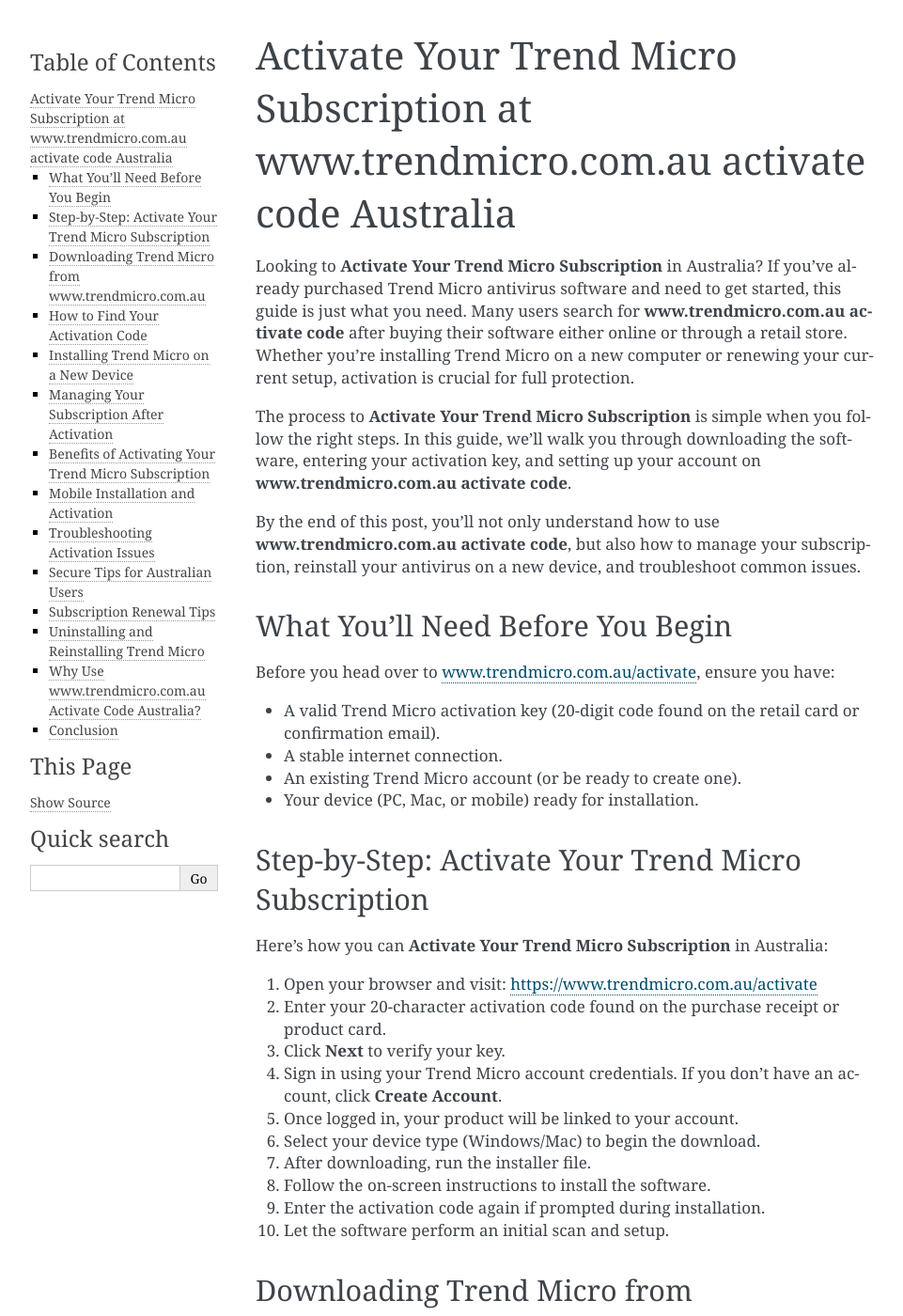
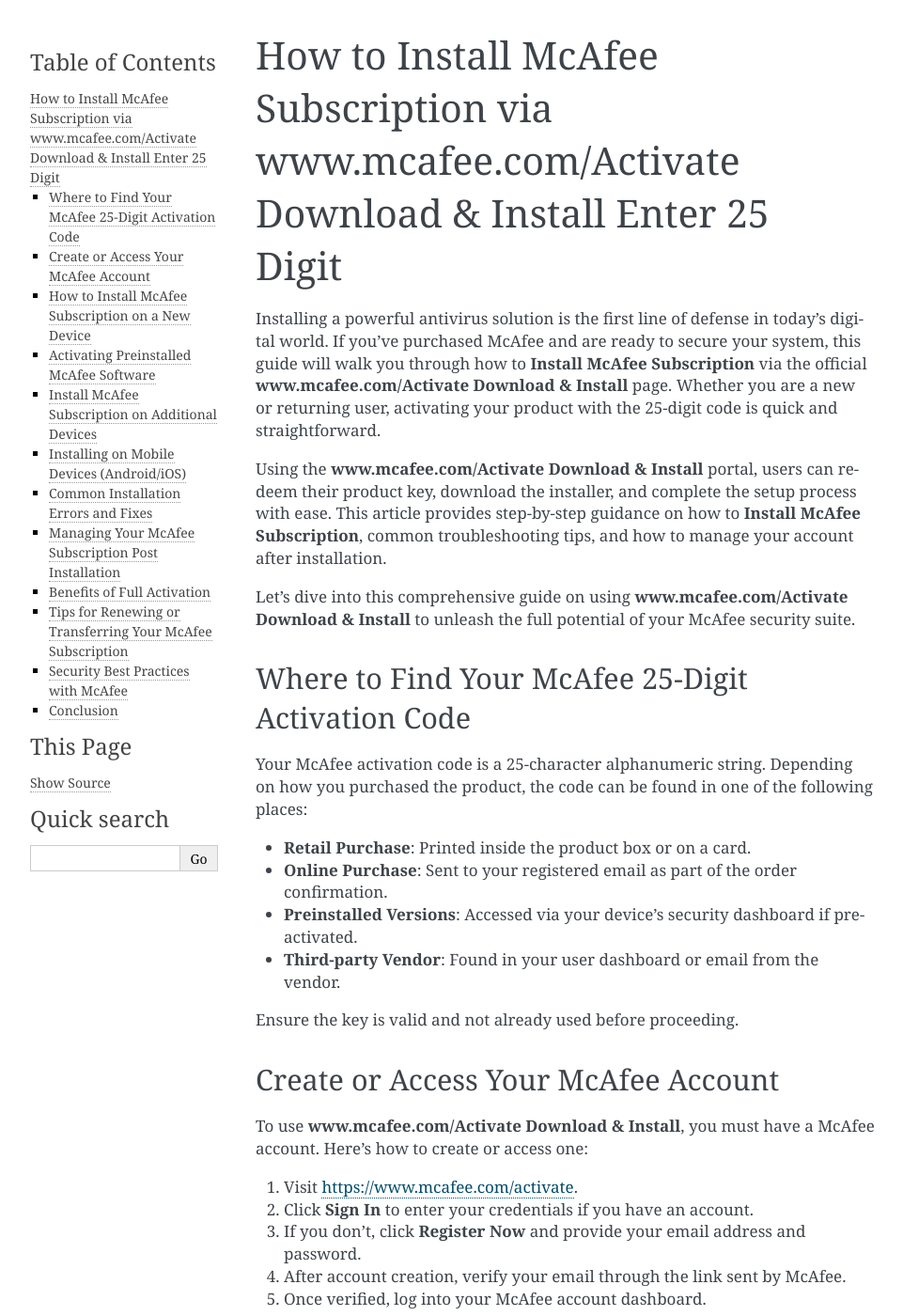
Before and after one commit to elizabethhoyt/VoiceOfNews, a Sphinx documentation site: the page built from docs/index.rst, in a window 1280 px wide and 1400 px high. Shown: the whole window at 94% size, without its empty margins (148-1109 px from the left). Built offline with Sphinx 7.4.7, drawn with Linux system fonts in a browser that asks for light colours; some of the changed text lies outside the part shown.

Commit message:
Update index.rst

```diff
--- a/docs/index.rst
+++ b/docs/index.rst
@@ -1,197 +1,153 @@
-Activate Your Trend Micro Subscription at www.trendmicro.com.au activate code Australia
-=========================================================================================
+How to Install McAfee Subscription via www.mcafee.com/Activate Download & Install Enter 25 Digit
+==================================================================================================
 
-Looking to **Activate Your Trend Micro Subscription** in Australia? If you've already purchased Trend Micro antivirus software and need to get started, this guide is just what you need. Many users search for **www.trendmicro.com.au activate code** after buying their software either online or through a retail store. Whether you're installing Trend Micro on a new computer or renewing your current setup, activation is crucial for full protection.
+Installing a powerful antivirus solution is the first line of defense in today's digital world. If you've purchased McAfee and are ready to secure your system, this guide will walk you through how to **Install McAfee Subscription** via the official **www.mcafee.com/Activate Download & Install** page. Whether you are a new or returning user, activating your product with the 25-digit code is quick and straightforward.
 
-The process to **Activate Your Trend Micro Subscription** is simple when you follow the right steps. In this guide, we’ll walk you through downloading the software, entering your activation key, and setting up your account on **www.trendmicro.com.au activate code**.
+Using the **www.mcafee.com/Activate Download & Install** portal, users can redeem their product key, download the installer, and complete the setup process with ease. This article provides step-by-step guidance on how to **Install McAfee Subscription**, common troubleshooting tips, and how to manage your account after installation.
 
-By the end of this post, you'll not only understand how to use **www.trendmicro.com.au activate code**, but also how to manage your subscription, reinstall your antivirus on a new device, and troubleshoot common issues.
+Let’s dive into this comprehensive guide on using **www.mcafee.com/Activate Download & Install** to unleash the full potential of your McAfee security suite.
 
-What You’ll Need Before You Begin
-----------------------------------
+Where to Find Your McAfee 25-Digit Activation Code
+--------------------------------------------------
 
-Before you head over to `www.trendmicro.com.au/activate <https://www.trendmicro.com.au/activate>`_, ensure you have:
+Your McAfee activation code is a 25-character alphanumeric string. Depending on how you purchased the product, the code can be found in one of the following places:
 
-- A valid Trend Micro activation key (20-digit code found on the retail card or confirmation email).
-- A stable internet connection.
-- An existing Trend Micro account (or be ready to create one).
-- Your device (PC, Mac, or mobile) ready for installation.
+- **Retail Purchase**: Printed inside the product box or on a card.
+- **Online Purchase**: Sent to your registered email as part of the order confirmation.
+- **Preinstalled Versions**: Accessed via your device’s security dashboard if pre-activated.
+- **Third-party Vendor**: Found in your user dashboard or email from the vendor.
 
-Step-by-Step: Activate Your Trend Micro Subscription
------------------------------------------------------
+Ensure the key is valid and not already used before proceeding.
 
-Here’s how you can **Activate Your Trend Micro Subscription** in Australia:
+Create or Access Your McAfee Account
+------------------------------------
 
-1. Open your browser and visit:
-   `https://www.trendmicro.com.au/activate <https://www.trendmicro.com.au/activate>`_
+To use **www.mcafee.com/Activate Download & Install**, you must have a McAfee account. Here's how to create or access one:
 
-2. Enter your 20-character activation code found on the purchase receipt or product card.
+1. Visit `https://www.mcafee.com/activate <https://www.mcafee.com/activate>`_.
+2. Click **Sign In** to enter your credentials if you have an account.
+3. If you don’t, click **Register Now** and provide your email address and password.
+4. After account creation, verify your email through the link sent by McAfee.
+5. Once verified, log into your McAfee account dashboard.
 
-3. Click **Next** to verify your key.
+This account will be the hub for managing all of your McAfee subscriptions and devices.
 
-4. Sign in using your Trend Micro account credentials. If you don't have an account, click **Create Account**.
+How to Install McAfee Subscription on a New Device
+--------------------------------------------------
 
-5. Once logged in, your product will be linked to your account.
+Here’s a step-by-step process to **Install McAfee Subscription** using your activation code:
 
-6. Select your device type (Windows/Mac) to begin the download.
+1. Open a web browser and go to
+   `https://www.mcafee.com/activate <https://www.mcafee.com/activate>`_.
+2. Sign in with your McAfee account.
+3. Enter your 25-digit activation code exactly as shown.
+4. Choose your product and click **Submit**.
+5. Once validated, you’ll be directed to the download page.
+6. Click **Download** to get the setup file.
+7. Run the downloaded file and allow the installer to make changes to your system.
+8. Follow the on-screen instructions to complete installation.
+9. Accept the License Agreement and choose your desired settings.
+10. Finish setup, and McAfee will start its first scan automatically.
 
-7. After downloading, run the installer file.
+Activating Preinstalled McAfee Software
+----------------------------------------
 
-8. Follow the on-screen instructions to install the software.
+Some devices come with a trial version of McAfee. To activate it:
 
-9. Enter the activation code again if prompted during installation.
+1. Launch the McAfee software from your system tray or desktop.
+2. Click **Activate Now**.
+3. You will be prompted to log into your McAfee account.
+4. Enter your 25-digit activation key.
+5. The software will sync with your subscription and unlock full features.
 
-10. Let the software perform an initial scan and setup.
+This method skips downloading the installer if McAfee is already on your system.
 
-Downloading Trend Micro from www.trendmicro.com.au
----------------------------------------------------
+Install McAfee Subscription on Additional Devices
+--------------------------------------------------
 
-Using the official Australian site ensures regional accuracy in license validation. Always use the secure link:
-`https://www.trendmicro.com.au/activate <https://www.trendmicro.com.au/activate>`_
+If your subscription allows multiple devices, follow these steps:
 
-Avoid third-party websites that might distribute outdated or fake software packages.
+1. Log in to
+   `https://home.mcafee.com <https://home.mcafee.com>`_.
+2. Navigate to **My Devices** tab.
+3. Click **Add a Device**.
+4. Choose your platform: Windows, Mac, Android, or iOS.
+5. Click **Send Link** or download directly onto the other device.
+6. Run the installer and sign in to complete activation.
 
-How to Find Your Activation Code
---------------------------------
+This allows seamless multi-device protection under one account.
 
-Your Trend Micro activation key is usually located:
-
-- In your purchase confirmation email if bought online.
-- On the back of your product card if bought from a retail store.
-- Inside the CD case or product box.
-
-If you've lost it, sign in at
-`https://account.trendmicro.com <https://account.trendmicro.com>`_
-to view your registered keys under **Subscriptions**.
-
-Installing Trend Micro on a New Device
---------------------------------------
-
-Already activated but switching devices? Here’s how to reinstall:
-
-1. On your new device, visit
-   `https://www.trendmicro.com.au/activate <https://www.trendmicro.com.au/activate>`_
-
-2. Download the installer and run it.
-
-3. Log in to your Trend Micro account when prompted.
-
-4. Select your active subscription.
-
-5. Follow installation prompts and complete activation.
-
-Note: You may need to deactivate an older device to reuse the license.
-
-Managing Your Subscription After Activation
--------------------------------------------
-
-Once your Trend Micro software is activated, visit:
-`https://account.trendmicro.com <https://account.trendmicro.com>`_
-
-From your dashboard, you can:
-
-- Check how many devices your license covers.
-- Add or remove devices.
-- Renew or extend your subscription.
-- Change your account details.
-
-Benefits of Activating Your Trend Micro Subscription
------------------------------------------------------
-
-Why go through the effort to activate? Because full activation enables:
-
-- Real-time virus scanning.
-- Ransomware and malware protection.
-- Privacy protection on websites and apps.
-- System optimization tools.
-- Parental controls for families.
-
-Without activation, your software may run in trial mode with limited features.
-
-Mobile Installation and Activation
-----------------------------------
-
-Trend Micro also supports mobile devices:
-
-1. Download **Trend Micro Mobile Security** from the App Store or Google Play.
-
-2. Open the app and sign in using your Trend Micro account.
-
-3. Enter your 20-digit activation code when prompted.
-
-4. Allow the app required permissions.
-
-5. Start your mobile protection immediately.
-
-Troubleshooting Activation Issues
----------------------------------
-
-Some users encounter problems during activation. Here’s how to resolve them:
-
-- **Invalid Code**: Make sure there are no typos or extra spaces.
-- **Expired License**: Check your subscription’s expiration date.
-- **Already in Use**: If the license is used on maximum devices, deactivate one via your account dashboard.
-- **Connection Errors**: Disable firewall temporarily and retry.
-
-If you need more help, visit:
-`https://helpcenter.trendmicro.com <https://helpcenter.trendmicro.com>`_
-
-Secure Tips for Australian Users
----------------------------------
-
-When using **www.trendmicro.com.au activate code**, follow these security practices:
-
-- Always install Trend Micro from official sources only.
-- Don’t share your activation code publicly.
-- Enable automatic updates for virus definitions.
-- Perform weekly system scans.
-- Back up your data regularly.
-
-Subscription Renewal Tips
---------------------------
-
-You’ll receive a reminder as your subscription nears expiration. To renew:
-
-1. Visit
-   `https://account.trendmicro.com <https://account.trendmicro.com>`_
-
-2. Go to **Subscriptions**.
-
-3. Click **Renew** and follow payment steps.
-
-You can also choose auto-renewal for continuous protection.
-
-Uninstalling and Reinstalling Trend Micro
+Installing on Mobile Devices (Android/iOS)
 ------------------------------------------
 
-Sometimes reinstalling helps resolve issues:
+Here’s how to secure your smartphone or tablet:
 
-1. Open **Control Panel** > **Programs and Features** (Windows) or **Applications** (Mac).
+1. Open Google Play Store or Apple App Store.
+2. Search for **McAfee Mobile Security**.
+3. Tap **Install** and open the app after installation.
+4. Sign in with your McAfee account credentials.
+5. The app will recognize your subscription and auto-activate.
+6. Grant necessary permissions and complete the setup.
+7. Enable anti-theft, app lock, and Wi-Fi scan for full protection.
 
-2. Locate and uninstall Trend Micro.
+Common Installation Errors and Fixes
+------------------------------------
 
-3. Reboot your system.
+Here are typical issues users may face and how to resolve them:
 
-4. Revisit
-   `https://www.trendmicro.com.au/activate <https://www.trendmicro.com.au/activate>`_
+- **Invalid Activation Code**: Recheck for typos; confirm you're on the right site.
+- **Download Won’t Start**: Disable other antivirus software temporarily.
+- **Installation Fails**: Ensure your OS meets McAfee's minimum requirements.
+- **Subscription Not Detected**: Make sure you’re logged into the correct account.
 
-5. Reinstall and enter your activation key.
+For persistent issues, visit
+`https://service.mcafee.com <https://service.mcafee.com>`_ for customer support.
 
-Why Use www.trendmicro.com.au Activate Code Australia?
---------------------------------------------------------
+Managing Your McAfee Subscription Post Installation
+----------------------------------------------------
 
-Using the regional URL ensures your product key works without licensing conflicts. The **www.trendmicro.com.au activate code** portal is optimized for:
+After you **Install McAfee Subscription**, it’s important to know how to manage your license:
 
-- Australian-based subscriptions.
-- Regional payment methods.
-- Fast product support from local teams.
+- Go to `https://home.mcafee.com <https://home.mcafee.com>`_ and log in.
+- Navigate to **My Account > Subscriptions**.
+- Here you can view start/end dates, upgrade options, and device limits.
+- You can also turn **Auto-Renewal** on or off based on preference.
+- Update billing info, download invoices, or extend your subscription.
+
+Benefits of Full Activation
+----------------------------
+
+When you activate using **www.mcafee.com/Activate Download & Install**, you unlock:
+
+- Real-time antivirus & anti-malware scanning.
+- Identity theft protection and secure VPN.
+- Parental controls for families.
+- Encrypted storage and file shredder tools.
+- Performance optimization for system speed.
+
+An activated product offers more than just virus scans—it delivers comprehensive security.
+
+Tips for Renewing or Transferring Your McAfee Subscription
+-----------------------------------------------------------
+
+- **Renewing**: Login to your account and choose **Renew Subscription** from the dashboard.
+- **Transferring**: Uninstall McAfee from your old device, and install it on your new one using the same steps.
+- **Changing Devices**: Ensure you remove the device from your McAfee account before adding a new one.
+
+Security Best Practices with McAfee
+------------------------------------
+
+1. Schedule weekly full system scans.
+2. Enable firewall and real-time protection settings.
+3. Use password manager and VPN included with premium plans.
+4. Regularly update your software to patch vulnerabilities.
+5. Monitor all connected devices from your dashboard.
 
 Conclusion
 ----------
 
-Activating Trend Micro through **www.trendmicro.com.au activate code** is quick, reliable, and essential for unlocking your subscription’s full potential. Whether you’re setting it up for the first time or reinstalling on a new device, this guide ensures a smooth process.
+Securing your devices with McAfee is a smart investment in your digital safety. By following the above steps, you can **Install McAfee Subscription** without stress and enjoy seamless protection. Using **www.mcafee.com/Activate Download & Install**, your antivirus can be up and running within minutes.
 
-Don’t wait to protect your personal or business devices—**Activate Your Trend Micro Subscription** today and enjoy peace of mind with award-winning cybersecurity software.
+Always keep your McAfee account credentials safe, monitor your devices, and renew your subscription on time for uninterrupted protection. Whether you're a home user or managing multiple devices, McAfee provides a trusted solution with simple activation through the official portal.
 
-For further help, always visit:
-`https://helpcenter.trendmicro.com <https://helpcenter.trendmicro.com>`_
+Stay safe, stay secure – activate today.
```
